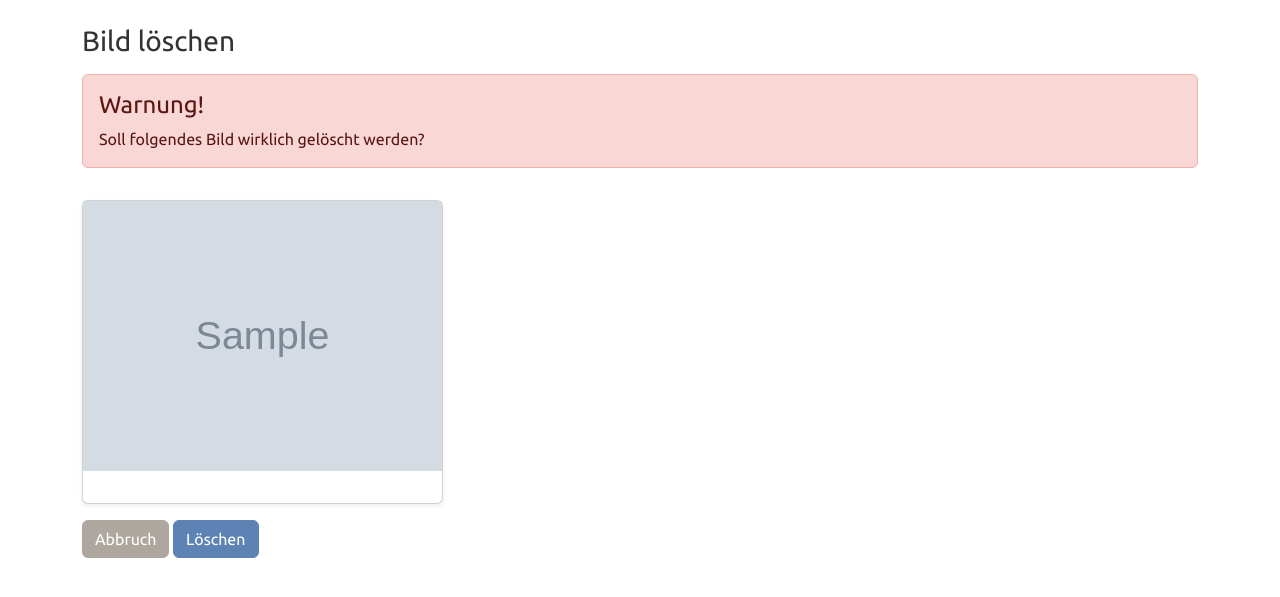
After one commit to guntherweissenbaeck/django_stp, a Django app: template app/pictures/templates/pictures/pictures_delete.html in a window 1280 px wide. The commit adds this page. Shown: the top 597 px of the page. Run offline with Django 4.2, Linux system fonts and the light colour scheme; the template is opened without the code that fills it: most values are stand-ins (such as "Sample title", 1, 10 or a date in 2020); grey boxes marked "Sample" are stand-in pictures; parts of the project's set-up code (start-up, migrations or seed data) failed here and were passed over; some libraries are stand-ins or nearby versions.

Commit message:
pictures ...

```diff
--- a/app/bird/views.py
+++ b/app/bird/views.py
@@ -29,7 +29,6 @@ def bird_create(request):
             fs.save()
 
             # how to save multiple images
-            print(request.FILES.getlist("picture"))
             for uploaded_picture in request.FILES.getlist("picture"):
                 picture = Picture.objects.create(image=uploaded_picture, fallenbird=fs)
                 picture.save()
@@ -100,6 +99,11 @@ def bird_single(request, id):
             if fs.place_found != "anderer Ort":
                 fs.place_found_other = None
             fs.save()
+            # how to save multiple images
+            for uploaded_picture in request.FILES.getlist("picture"):
+                picture = Picture.objects.create(image=uploaded_picture, fallenbird=fs)
+                picture.save()
+
             return redirect("bird_all")
     context = {"form": form, "bird": bird}
     return render(request, "bird/bird_single.html", context)
--- a/app/pictures/templates/pictures/pictures_all.html
+++ b/app/pictures/templates/pictures/pictures_all.html
@@ -19,7 +19,8 @@
           <div class="d-flex justify-content-between align-items-center">
             <div class="btn-group">
               <button type="button" class="btn btn-sm btn-outline-secondary">Ansehen</button>
-              <button type="button" class="btn btn-sm btn-outline-secondary">Löschen</button>
+              {% comment %} <button type="button" class="btn btn-sm btn-outline-secondary">Löschen</button> {% endcomment %}
+              <a class="btn btn-sm btn-outline-secondary" href="{% url 'pictures_delete' picture.id %}">Löschen</a>
             </div>
             <small class="text-body-secondary">{{ picture.date_uploaded }}</small>
           </div>
--- /dev/null
+++ b/app/pictures/templates/pictures/pictures_delete.html
@@ -0,0 +1,35 @@
+{% extends "base.html" %}
+{% load static %}
+
+{% block content %}
+<h3>Bild löschen</h3>
+{% if not pictures %}
+    <p>Bisher wurden keine Bilder hinterlegt.</p>
+{% else %}
+
+<p>
+    <div class="alert alert-dismissible alert-danger">
+      <h4 class="alert-heading">Warnung!</h4>
+      <p class="mb-0">Soll folgendes Bild wirklich gelöscht werden?</p>
+    </div>
+</p>
+
+<div class="row row-cols-1 row-cols-sm-2 row-cols-md-3 g-3 mt-3">
+  {% for picture in pictures %}
+  <div class="col">
+    <div class="card shadow-sm">
+      <img src="{{ picture.image.url }}" alt="{{ picture.title }}">
+      <div class="card-body">
+        </div>
+      </div>
+    </div>
+  </div>
+  {% endfor %}
+  <p class="mt-3">
+      <a class="btn btn-secondary" href="#">Abbruch</a></li>
+      <a class="btn btn-primary" href="#">Löschen</a>
+  </p>
+</div>
+{% endif %}
+
+{% endblock content %}
--- a/app/pictures/urls.py
+++ b/app/pictures/urls.py
@@ -3,13 +3,13 @@ from django.urls import path
 from .views import (
     pictures_all,
     pictures_single,
-    pictures_edit,
+    #  pictures_edit,
     pictures_delete,
 )
 
 urlpatterns = [
     path("all/", pictures_all, name="pictures_all"),
     path("single/<id>", pictures_single, name="pictures_single"),
-    path("edit/<id>", pictures_edit, name="pictures_edit"),
+    #  path("edit/<id>", pictures_edit, name="pictures_edit"),
     path("delete/<id>", pictures_delete, name="pictures_delete"),
 ]
```
Also changed, not shown: app/bird/forms.py (+13 -4 lines), app/pictures/templates/pictures/pictures_single.html (+7 -3 lines), app/pictures/views.py (+17 -9 lines).
